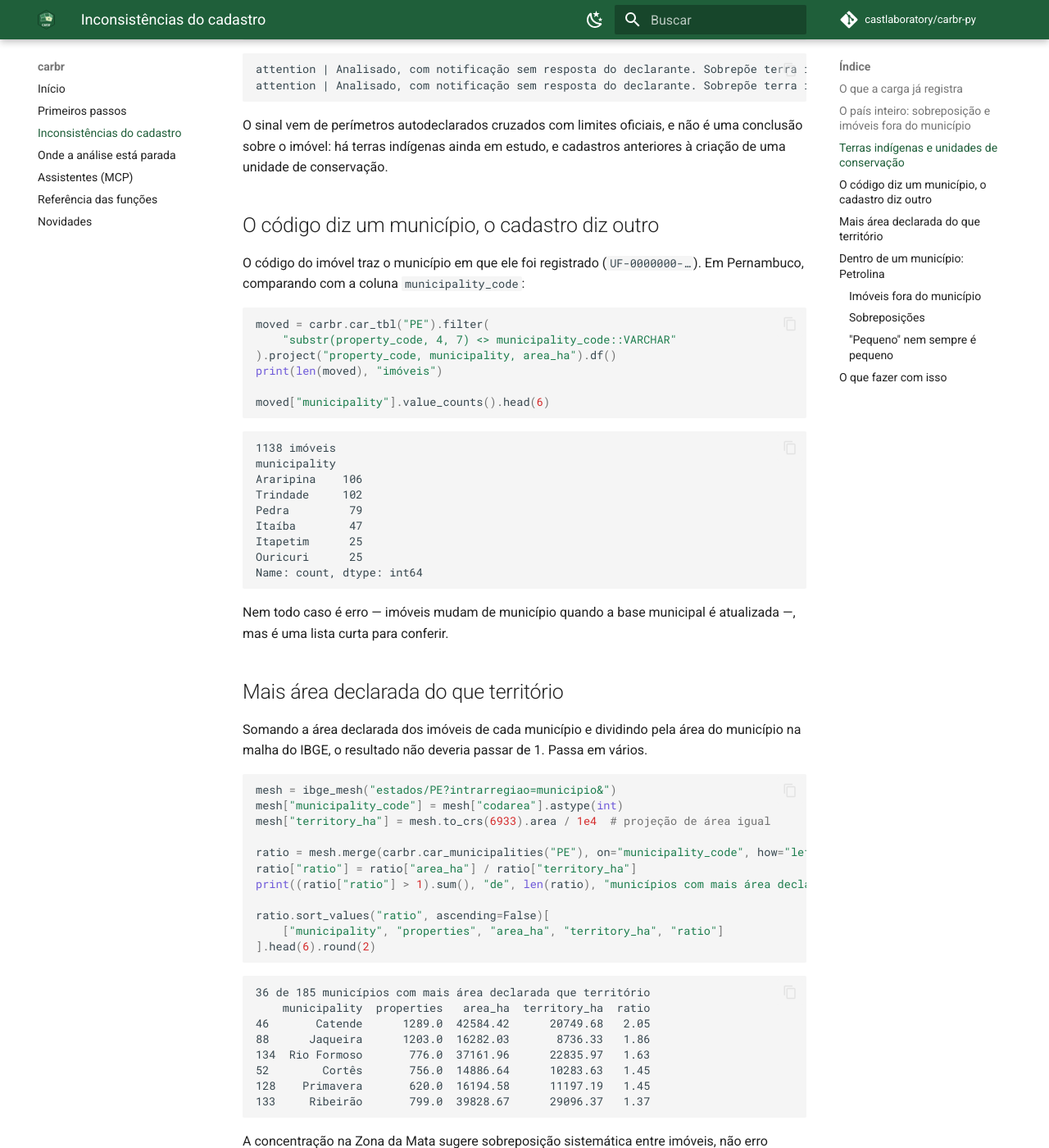
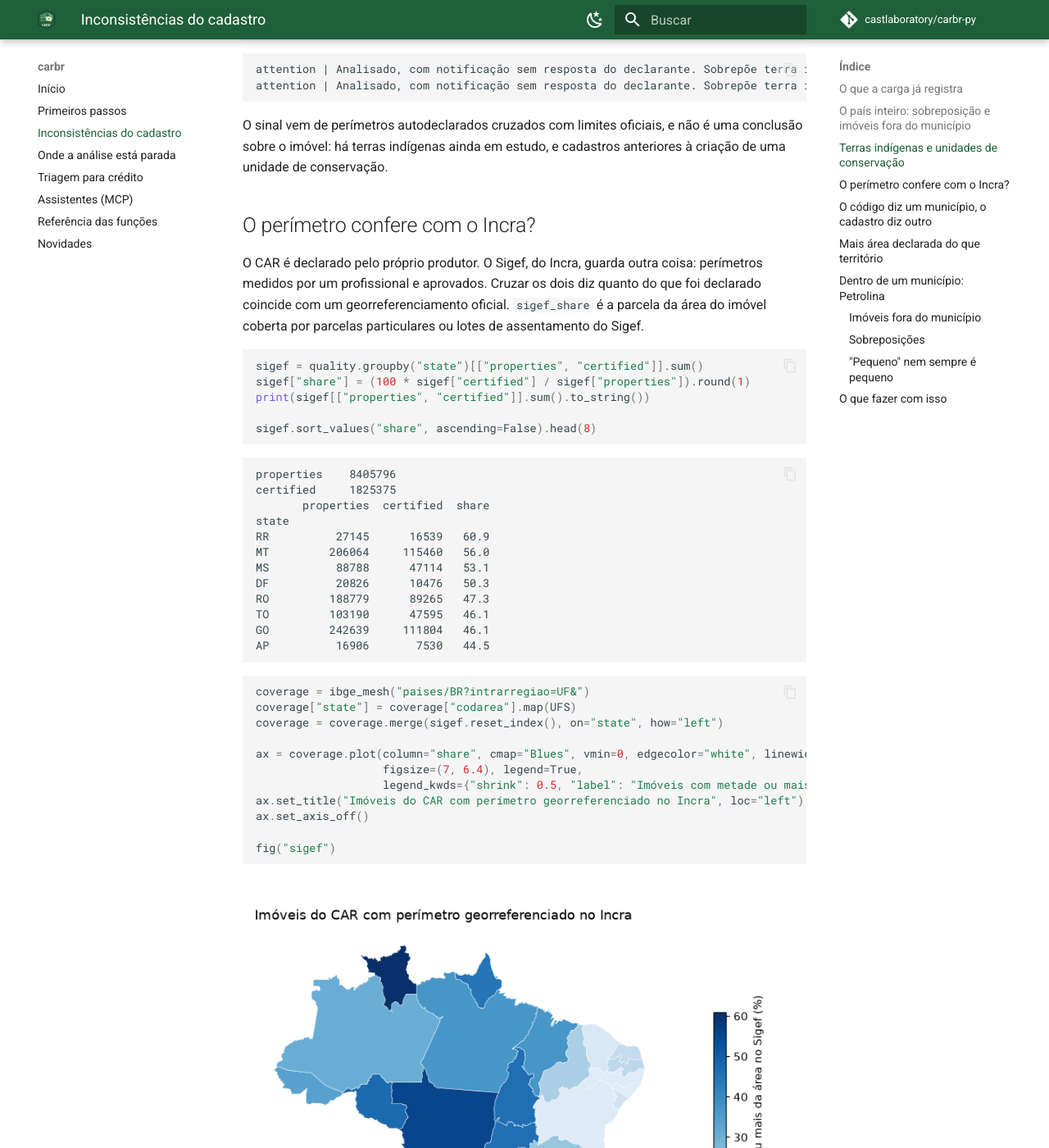
Before and after one commit to castlaboratory/carbr-py, an MkDocs documentation site: the page built from docs/inconsistencias.md, in a window 1280 px wide and 1400 px high, scrolled down 5201 px. Shown: the whole window at 82% size. Built offline with MkDocs 1.6.1 and Material for MkDocs 9.7.7, drawn with Linux system fonts in a browser that asks for light colours; comment, search, counter and statistics services are not loaded; some of the changed text lies outside the part shown.

Commit message:
Guias: triagem para crédito, com mapas de embargos e florestas públicas, e o confronto com o Sigef
Co-Authored-By: Claude Fable 5.2 <noreply@anthropic.com>
Claude-Session: https://claude.ai/code/session_01358TeYzUz76CvMr3LYTf2D

````diff
--- a/docs/inconsistencias.md
+++ b/docs/inconsistencias.md
@@ -74,7 +74,7 @@ by_state.sort_values("share_overlapping", ascending=False).head(10)
 state
 DF          20826             15830            10               76.0           0.05
 AC          57680             36265           294               62.9           0.51
-RR          27139             16801           215               61.9           0.79
+RR          27145             16807           215               61.9           0.79
 AP          16906              9983           192               59.1           1.14
 MA         414258            238954          8819               57.7           2.13
 MT         206064             97781          3397               47.5           1.65
@@ -215,6 +215,77 @@ attention | Analisado, com notificação sem resposta do declarante. Sobrepõe t
 O sinal vem de perímetros autodeclarados cruzados com limites oficiais, e não é uma
 conclusão sobre o imóvel: há terras indígenas ainda em estudo, e cadastros anteriores à
 criação de uma unidade de conservação.
+
+## O perímetro confere com o Incra?
+
+O CAR é declarado pelo próprio produtor. O Sigef, do Incra, guarda outra coisa:
+perímetros medidos por um profissional e aprovados. Cruzar os dois diz quanto do que foi
+declarado coincide com um georreferenciamento oficial. `sigef_share` é a parcela da área
+do imóvel coberta por parcelas particulares ou lotes de assentamento do Sigef.
+
+```python
+sigef = quality.groupby("state")[["properties", "certified"]].sum()
+sigef["share"] = (100 * sigef["certified"] / sigef["properties"]).round(1)
+print(sigef[["properties", "certified"]].sum().to_string())
+
+sigef.sort_values("share", ascending=False).head(8)
+```
+
+```text
+properties    8405796
+certified     1825375
+       properties  certified  share
+state
+RR          27145      16539   60.9
+MT         206064     115460   56.0
+MS          88788      47114   53.1
+DF          20826      10476   50.3
+RO         188779      89265   47.3
+TO         103190      47595   46.1
+GO         242639     111804   46.1
+AP          16906       7530   44.5
+```
+
+```python
+coverage = ibge_mesh("paises/BR?intrarregiao=UF&")
+coverage["state"] = coverage["codarea"].map(UFS)
+coverage = coverage.merge(sigef.reset_index(), on="state", how="left")
+
+ax = coverage.plot(column="share", cmap="Blues", vmin=0, edgecolor="white", linewidth=0.3,
+                   figsize=(7, 6.4), legend=True,
+                   legend_kwds={"shrink": 0.5, "label": "Imóveis com metade ou mais da área no Sigef (%)"})
+ax.set_title("Imóveis do CAR com perímetro georreferenciado no Incra", loc="left")
+ax.set_axis_off()
+
+fig("sigef")
+```
+
+![sigef](assets/sigef.png)
+
+No Centro-Oeste e em parte da Amazônia, metade dos cadastros tem o perímetro conferido;
+no Nordeste, menos de um em cada dez. Dentro de um estado, a distribuição é de extremos:
+ou o imóvel não passou pelo Sigef, ou coincide quase todo.
+
+```python
+mt = carbr.car_quality("MT")
+classes = pd.cut(mt["sigef_share"], [-1, 0.01, 0.5, 0.95, 2],
+                 labels=["Fora do Sigef", "De 1% a 50%", "De 50% a 95%", "Mais de 95%"])
+share = (100 * classes.value_counts(sort=False) / len(mt)).round(1)
+
+ax = share.plot.barh(color="#1864ab", figsize=(7, 2.8), width=0.7)
+ax.set_title("Mato Grosso: quanto de cada imóvel do CAR está no Sigef", loc="left", fontsize=10)
+ax.set_xlabel("% dos imóveis não cancelados")
+ax.set_ylabel("")
+ax.spines[["top", "right"]].set_visible(False)
+
+fig("sigef-classes")
+```
+
+![sigef-classes](assets/sigef-classes.png)
+
+Um imóvel entre 1% e 95% merece atenção: o CAR e o Sigef discordam sobre onde ele fica.
+As glebas públicas, as unidades de conservação e as terras indígenas que também estão no
+Sigef não entram nessa conta.
 
 ## O código diz um município, o cadastro diz outro
 
@@ -412,9 +483,9 @@ carbr.car_tbl("PE").filter("size_class = 'small' AND area_ha > 440").aggregate(
 
 ```text
            property_type  properties   area_ha
-0         rural_property           1     926.0
-1             settlement         432  651693.0
-2  traditional_community          65  164138.0
+0  traditional_community          65  164138.0
+1         rural_property           1     926.0
+2             settlement         432  651693.0
 ```
 
 Quem conta "pequenos produtores" pelo porte deve separar o tipo do imóvel
--- a/mkdocs.yml
+++ b/mkdocs.yml
@@ -36,6 +36,7 @@ nav:
   - Primeiros passos: primeiros-passos.md
   - Inconsistências do cadastro: inconsistencias.md
   - Onde a análise está parada: fila-da-analise.md
+  - Triagem para crédito: triagem.md
   - Assistentes (MCP): assistentes.md
   - Referência das funções: api.md
   - Novidades: news.md
````
Also changed, not shown: NEWS.md (+5 -0 lines), README.md (+6 -3 lines), docs/index.md (+6 -3 lines), docs/news.md (+5 -0 lines), docs/precompile.py (+241 -0 lines), docs/triagem.md (added, +173 -0 lines), docs/assets/sigef-classes.png (added), docs/assets/sigef.png (added), docs/assets/triagem-embargos.png (added), docs/assets/triagem-florestas.png (added), docs/assets/triagem-labrea.png (added), docs/assets/triagem-motivos.png (added).
